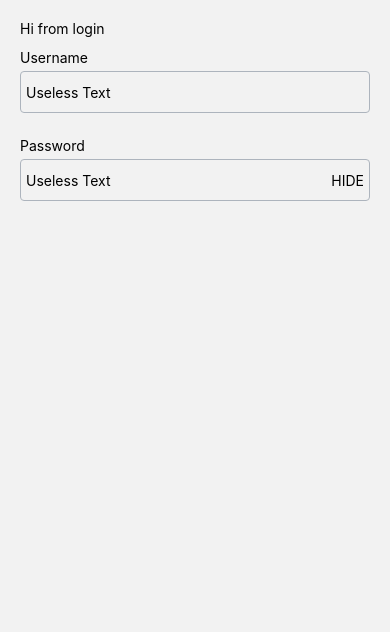
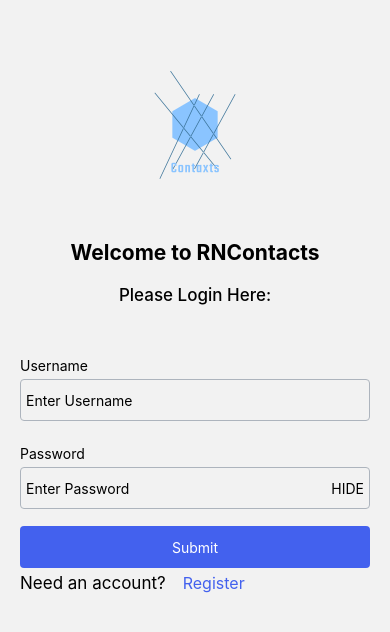
Before and after one commit to EthanHolman/react-native-tutorial, a React Native app: screen / in a window 390 px wide. Shown: the top 632 px of the page. Built offline with nearby package versions, Linux system fonts and the light colour scheme.

Commit message:
Adding login page

```diff
--- /dev/null
+++ b/src/components/Login.js
@@ -0,0 +1,85 @@
+import {useNavigation} from '@react-navigation/native';
+import React from 'react';
+import {Text, Image, StyleSheet, View} from 'react-native';
+import {TouchableOpacity} from 'react-native-gesture-handler';
+import colors from '../assets/theme/colors';
+import Container from '../components/common/Container';
+import CustomButton from '../components/common/CustomButton';
+import Input from '../components/common/Input';
+import {REGISTER} from '../constants/routeNames';
+
+const styles = StyleSheet.create({
+  logoImage: {
+    height: 150,
+    width: 150,
+    alignSelf: 'center',
+    marginTop: 50,
+  },
+  title: {
+    fontSize: 21,
+    textAlign: 'center',
+    paddingTop: 20,
+    fontWeight: 'bold',
+  },
+  subTitle: {
+    fontSize: 17,
+    textAlign: 'center',
+    paddingVertical: 20,
+    fontWeight: '500',
+  },
+  form: {
+    paddingTop: 20,
+  },
+  createSection: {
+    flexDirection: 'row',
+  },
+  linkBtn: {
+    paddingLeft: 17,
+    color: colors.primary,
+    fontSize: 16,
+  },
+  infoText: {
+    fontSize: 17,
+  },
+});
+
+const LoginComponent = () => {
+  const {navigate} = useNavigation();
+  return (
+    <Container>
+      <Image
+        source={require('../assets/images/logo.png')}
+        height={70}
+        width={70}
+        style={styles.logoImage}
+      />
+      <View>
+        <Text style={styles.title}>Welcome to RNContacts</Text>
+        <Text style={styles.subTitle}>Please Login Here:</Text>
+        <View style={styles.form}>
+          <Input
+            label="Username"
+            iconPosition="right"
+            placeholder="Enter Username"
+          />
+          <Input
+            label="Password"
+            icon={<Text>HIDE</Text>}
+            iconPosition="right"
+            placeholder="Enter Password"
+            secureTextEntry
+          />
+          <CustomButton primary title="Submit" loading={false} />
+          <View style={styles.createSection}>
+            <Text style={styles.infoText}>Need an account?</Text>
+            <TouchableOpacity onPress={() => navigate(REGISTER)}>
+              <Text style={styles.linkBtn}>Register</Text>
+            </TouchableOpacity>
+          </View>
+        </View>
+      </View>
+    </Container>
+  );
+};
+
+export default LoginComponent;
--- /dev/null
+++ b/src/components/common/CustomButton.js
@@ -0,0 +1,68 @@
+import React from 'react';
+import {
+  View,
+  TextInput,
+  StyleSheet,
+  Text,
+  ActivityIndicator,
+} from 'react-native';
+import {TouchableOpacity} from 'react-native-gesture-handler';
+import colors from '../../assets/theme/colors';
+
+const styles = StyleSheet.create({
+  wrapper: {
+    height: 42,
+    paddingHorizontal: 5,
+    marginVertical: 5,
+    borderRadius: 4,
+    alignItems: 'center',
+    justifyContent: 'space-evenly',
+  },
+  loaderSection: {
+    flexDirection: 'row',
+  },
+});
+
+const CustomButton = ({
+  title,
+  disabled,
+  loading,
+  error,
+  secondary,
+  primary,
+  danger,
+  onPress,
+}) => {
+  const getBgColor = () => {
+    if (disabled) return colors.grey;
+    if (primary) return colors.primary;
+    if (danger) return colors.danger;
+    if (secondary) return colors.secondary;
+  };
+
+  return (
+    <TouchableOpacity
+      disabled={disabled}
+      onPress={onPress}
+      style={[styles.wrapper, {backgroundColor: getBgColor()}]}>
+      <View style={[styles.loaderSection]}>
+        {loading && (
+          <ActivityIndicator
+            color={primary ? colors.secondary : colors.primary}
+          />
+        )}
+        {title && (
+          <Text
+            style={{
+              color: disabled ? 'black' : colors.white,
+              paddingLeft: loading ? 5 : 0,
+            }}>
+            {title}
+          </Text>
+        )}
+      </View>
+    </TouchableOpacity>
+  );
+};
+
+export default CustomButton;
--- a/src/components/common/Input.js
+++ b/src/components/common/Input.js
@@ -19,6 +19,7 @@ const styles = StyleSheet.create({
   },
   textInput: {
     flex: 1,
+    width: '100%',
   },
   errorText: {
     color: colors.danger,
--- a/src/screens/Contacts/index.js
+++ b/src/screens/Contacts.js
@@ -1,6 +1,6 @@
 import React from 'react';
 import {Text} from 'react-native';
-import Container from '../../components/common/Container';
+import Container from '../components/common/Container';
 
 const Contacts = () => (
   <Container>
--- /dev/null
+++ b/src/screens/Login.js
@@ -0,0 +1,10 @@
+import React from 'react';
+import LoginComponent from '../components/Login';
+
+const Login = () => {
+  const [text, onChangeText] = React.useState('Useless Text');
+
+  return <LoginComponent />;
+};
+
+export default Login;
--- a/src/screens/Login/index.js
+++ /dev/null
@@ -1,29 +0,0 @@
-import React from 'react';
-import {View, Text, TextInput} from 'react-native';
-import Container from '../../components/common/Container';
-import Input from '../../components/common/Input';
-
-const Login = () => {
-  const [text, onChangeText] = React.useState('Useless Text');
-
-  return (
-    <Container>
-      <Text>Hi from login</Text>
-      <Input
-        label="Username"
-        onChangeText={onChangeText}
-        value={text}
-        iconPosition="right"
-      />
-      <Input
-        label="Password"
-        onChangeText={onChangeText}
-        value={text}
-        icon={<Text>HIDE</Text>}
-        iconPosition="right"
-      />
-    </Container>
-  );
-};
-
-export default Login;
```
Also changed, not shown: src/assets/images/logo.png (added), src/screens/ContactDetail.js (renamed from src/screens/ContactDetail/index.js), src/screens/CreateContact.js (renamed from src/screens/CreateContact/index.js), src/screens/Settings.js (renamed from src/screens/Settings/index.js), src/screens/SignUp.js (renamed from src/screens/SignUp/index.js).
